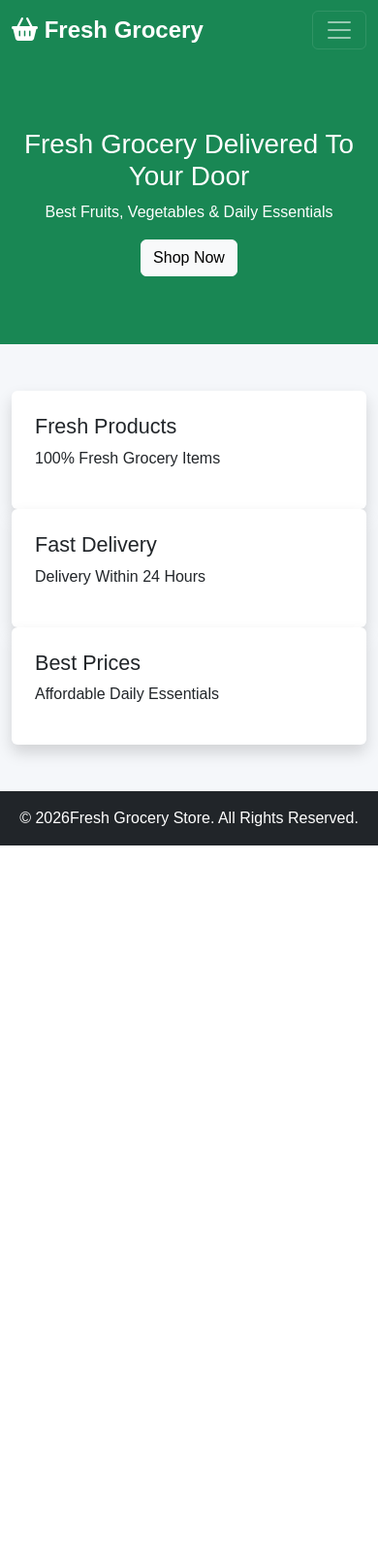
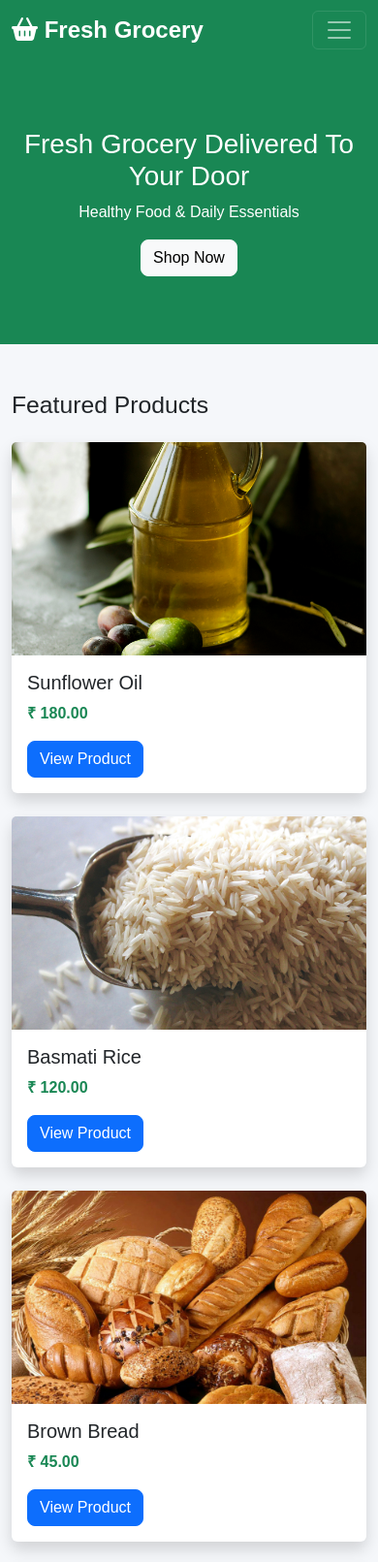
Before and after one commit to yogeshkumarsaini/Grocery-Store-Website, a PHP site: page / in a window 390 px wide. Shown: the top 1611 px of the page at 97% size. Before the commit the page ends 872 px from the top, so only its background shows below. Run offline with PHP 8.4, Linux system fonts and the light colour scheme; data comes from the database, SQL or seed files in the repository; both versions use the stored data as it was after the commit.

Commit message:
Add files via upload

```diff
--- a/includes/assets/css/style.css
+++ b/includes/assets/css/style.css
@@ -39,3 +39,21 @@ body{
 .badge{
     margin-left:5px;
 }
+
+.product-img{
+    height:220px;
+    object-fit:cover;
+}
+
+.card{
+    border:none;
+}
+
+.card:hover{
+    transform:translateY(-5px);
+    transition:0.3s;
+}
+
+.btn{
+    border-radius:8px;
+}
--- a/index.php
+++ b/index.php
@@ -1,17 +1,24 @@
 <?php
+
+include 'config/db.php';
 include 'includes/header.php';
 include 'includes/navbar.php';
+
+$products = mysqli_query($conn,
+"SELECT * FROM products ORDER BY id DESC LIMIT 8");
+
 ?>
 
 <section class="hero">
 
-<div class="container">
+<div class="container text-center">
 
 <h1>Fresh Grocery Delivered To Your Door</h1>
 
-<p>Best Fruits, Vegetables & Daily Essentials</p>
+<p>Healthy Food & Daily Essentials</p>
 
-<a href="products.php" class="btn btn-light">
+<a href="products.php"
+class="btn btn-light">
 Shop Now
 </a>
 
@@ -21,33 +28,49 @@ Shop Now
 
 <div class="container mt-5">
 
+<h2 class="mb-4">
+Featured Products
+</h2>
+
 <div class="row">
 
-<div class="col-md-4">
-<div class="card shadow p-4">
-<h4>Fresh Products</h4>
-<p>100% Fresh Grocery Items</p>
-</div>
-</div>
+<?php while($row=mysqli_fetch_assoc($products)){ ?>
 
-<div class="col-md-4">
-<div class="card shadow p-4">
-<h4>Fast Delivery</h4>
-<p>Delivery Within 24 Hours</p>
-</div>
-</div>
+<div class="col-md-3 mb-4">
 
-<div class="col-md-4">
-<div class="card shadow p-4">
-<h4>Best Prices</h4>
-<p>Affordable Daily Essentials</p>
-</div>
+<div class="card shadow">
+
+<img
+src="assets/images/<?php echo $row['image']; ?>"
+class="card-img-top product-img">
+
+<div class="card-body">
+
+<h5>
+<?php echo $row['product_name']; ?>
+</h5>
+
+<p class="text-success fw-bold">
+₹ <?php echo $row['price']; ?>
+</p>
+
+<a href="product-details.php?id=<?php echo $row['id']; ?>"
+class="btn btn-primary">
+
+View Product
+
+</a>
+
 </div>
 
 </div>
 
 </div>
 
-<?php
-include 'includes/footer.php';
-?>
+<?php } ?>
+
+</div>
+
+</div>
+
+<?php include 'includes/footer.php'; ?>
```
Also changed, not shown: database.sql (+36 -0 lines), product-details.php (added, +83 -0 lines), products.php (added, +153 -0 lines), includes/assets/images/tomato.jpg (added), 1 other file.
